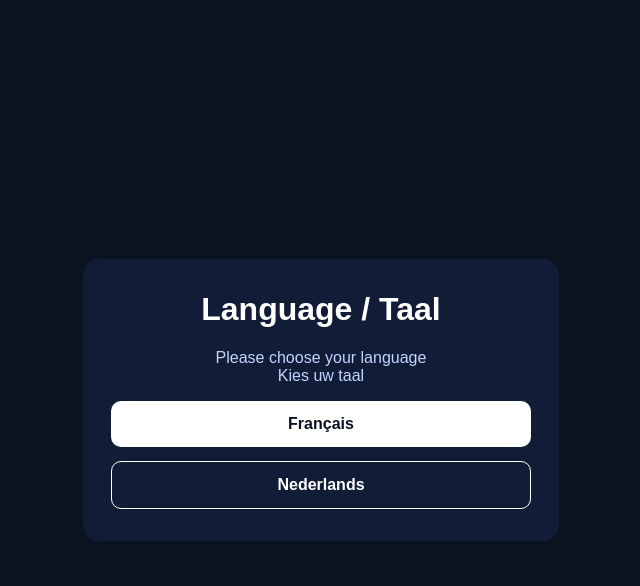
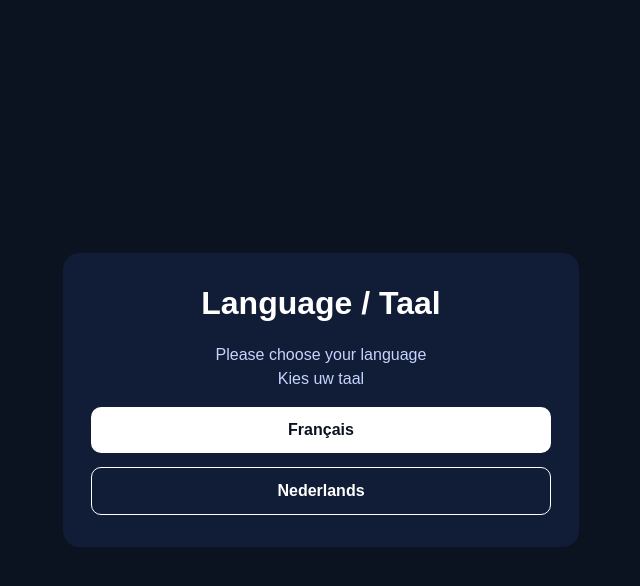
Before and after one commit to lehagrefabien-commits/fatca-application, a Python web app: template templates/lang_select.html in a window 1280 px wide. Shown: the top 586 px of the page, without its empty margins (319-959 px from the left). Run offline with Jinja, Linux system fonts and the light colour scheme; the template is opened without the code that fills it, so the values that code supplies are empty.

Commit message:
Update lang_select.html

```diff
--- a/templates/lang_select.html
+++ b/templates/lang_select.html
@@ -3,7 +3,7 @@
 <head>
   <meta charset="utf-8">
   <meta name="viewport" content="width=device-width, initial-scale=1">
-  <title>FATCA – Language selection</title>
+  <title>Choix de langue – FATCA</title>
   <style>
     body{
       margin:0;
@@ -20,11 +20,11 @@
       background:#111c36;
       border-radius:16px;
       padding:32px 28px;
-      max-width:420px;
+      max-width:460px;
       width:90%;
     }
     h1{ margin-top:0; }
-    p{ color:#c7d3ff; }
+    p{ color:#c7d3ff; line-height:1.5; }
     a.btn{
       display:block;
       margin-top:14px;
```
